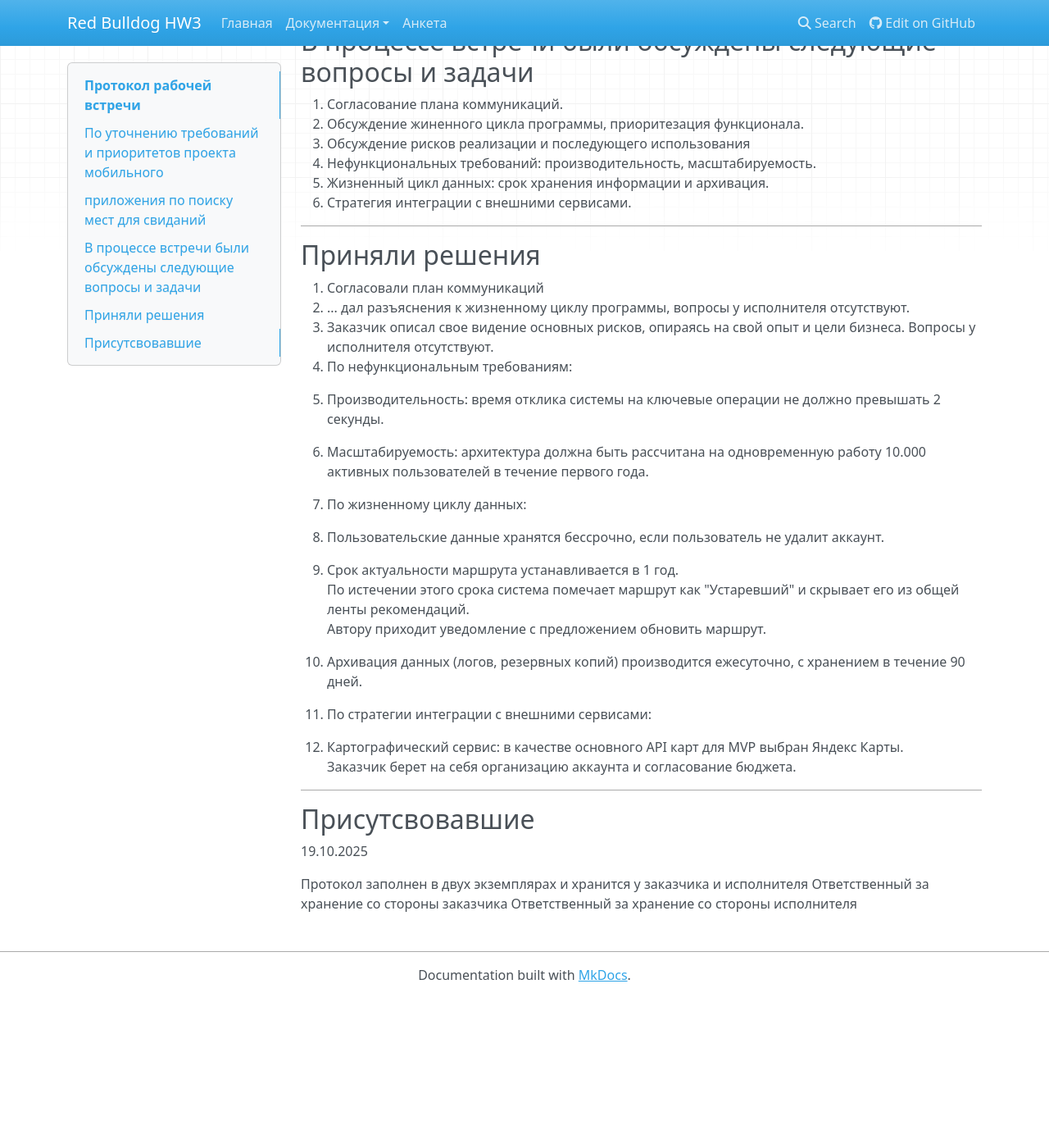
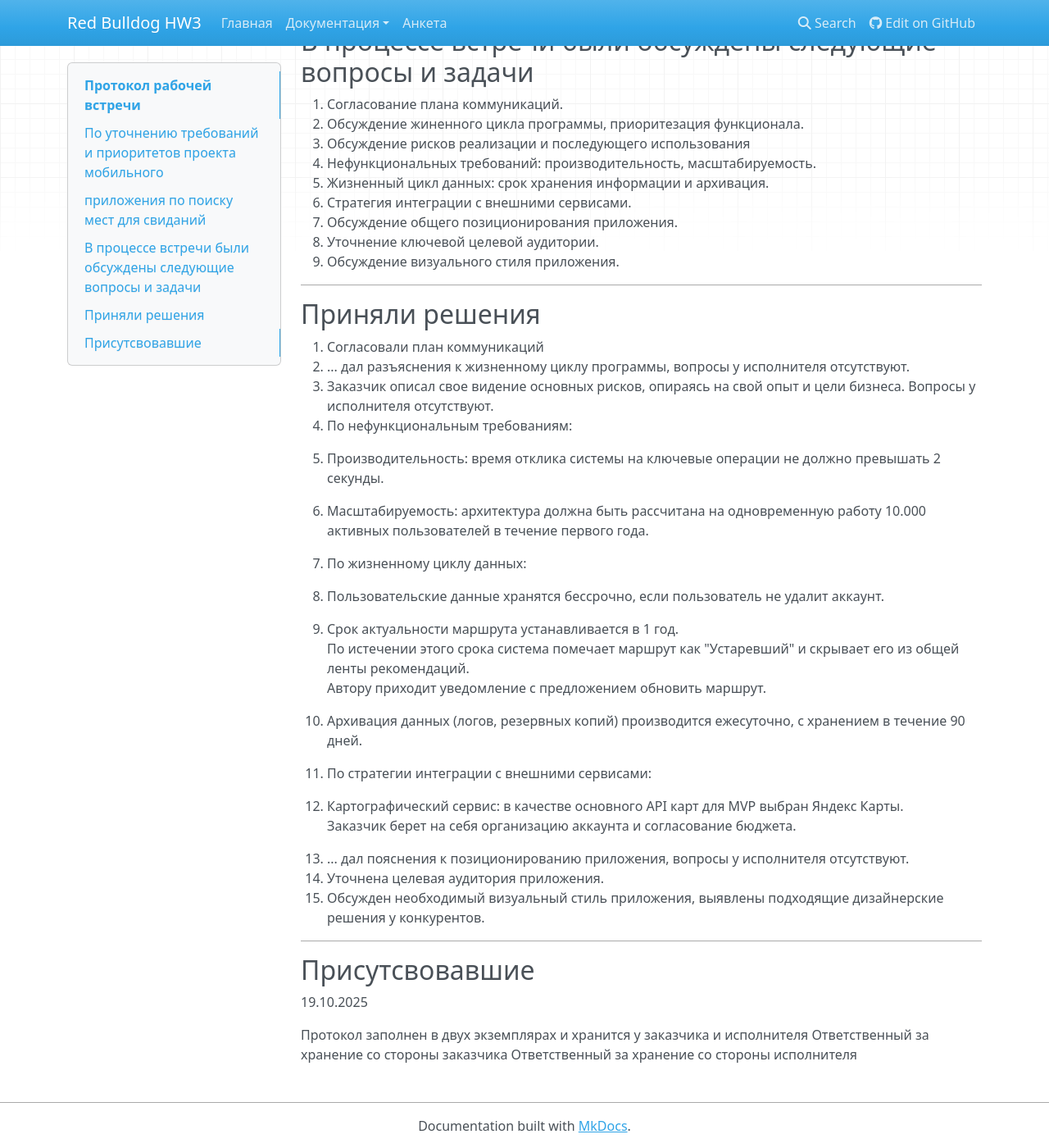
Before and after one commit to exectly7/hw3-groudyna, an MkDocs documentation site: the page built from files/content/interview-protocol.md, in a window 1280 px wide and 1400 px high, scrolled down 372 px. Shown: the whole window at 82% size. Built offline with MkDocs 1.6.1, drawn with Linux system fonts in a browser that asks for light colours; nearby versions of some CDN libraries; before the commit the page ends 1589 px from its top, so only the background shows below that.

Commit message:
new: interview questions by pm4o added (#19)
Co-authored-by: Ivan Burov <iburov7@icloud.com>

```diff
--- a/files/content/interview-protocol.md
+++ b/files/content/interview-protocol.md
@@ -22,6 +22,9 @@
 4. Нефункциональных требований: производительность, масштабируемость.
 5. Жизненный цикл данных: срок хранения информации и архивация.
 6. Стратегия интеграции с внешними сервисами.
+7. Обсуждение общего позиционирования приложения.
+8. Уточнение ключевой целевой аудитории.
+9. Обсуждение визуального стиля приложения.
 
 ---
 
@@ -31,6 +34,7 @@
 2. ... дал разъяснения к жизненному циклу программы, вопросы у исполнителя отсутствуют.
 3. Заказчик описал свое видение основных рисков, опираясь на свой опыт и цели бизнеса. Вопросы у исполнителя отсутствуют.
 4. По нефункциональным требованиям:
+
 
    - Производительность: время отклика системы на ключевые операции не должно превышать 2 секунды.
 
@@ -51,6 +55,10 @@
 
    - Картографический сервис: в качестве основного API карт для MVP выбран Яндекс Карты.
      Заказчик берет на себя организацию аккаунта и согласование бюджета.
+7. ... дал пояснения к позиционированию приложения, вопросы у исполнителя отсутствуют.
+8. Уточнена целевая аудитория приложения.
+9. Обсужден необходимый визуальный стиль приложения, выявлены подходящие дизайнерские решения у конкурентов.
+
 ---
 
 ## Присутсвовавшие
```
Also changed, not shown: files/content/communication-plan.md (+1 -1 lines), files/content/interview-questions.md (+6 -2 lines).
